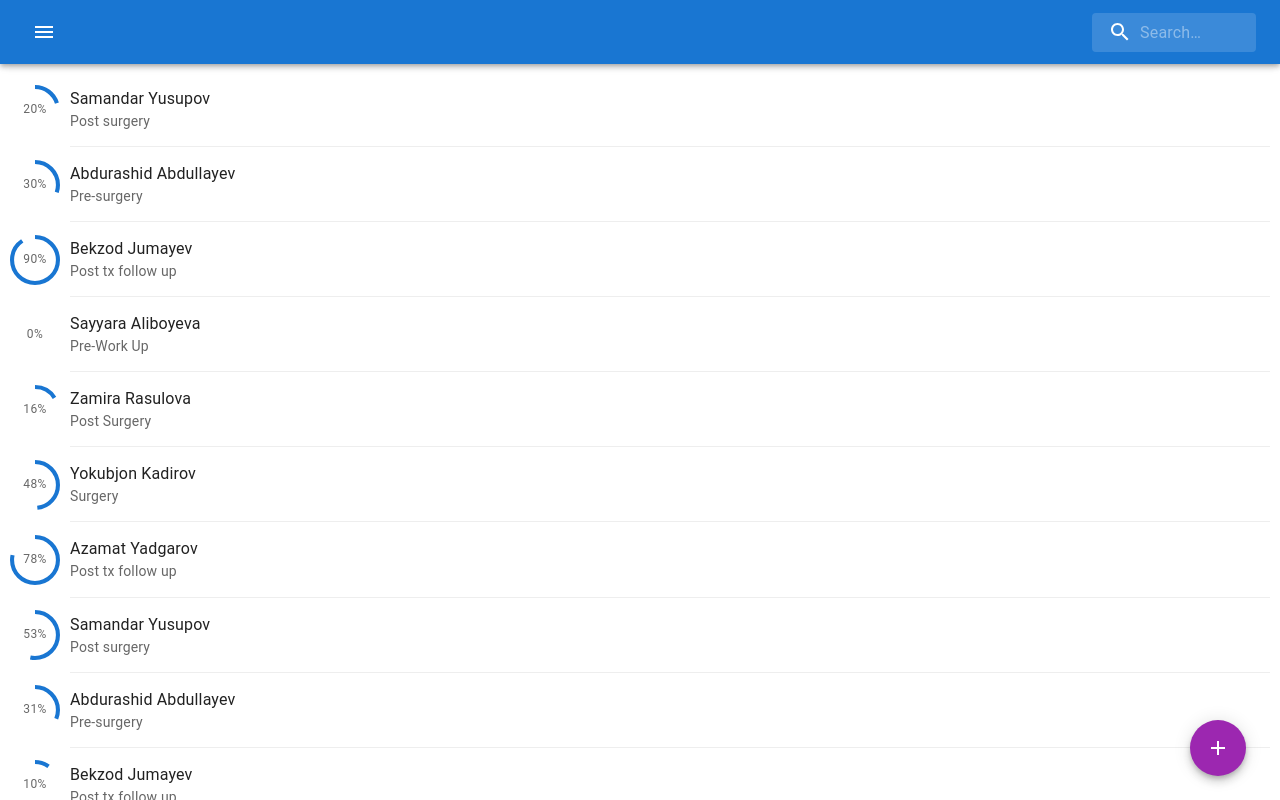
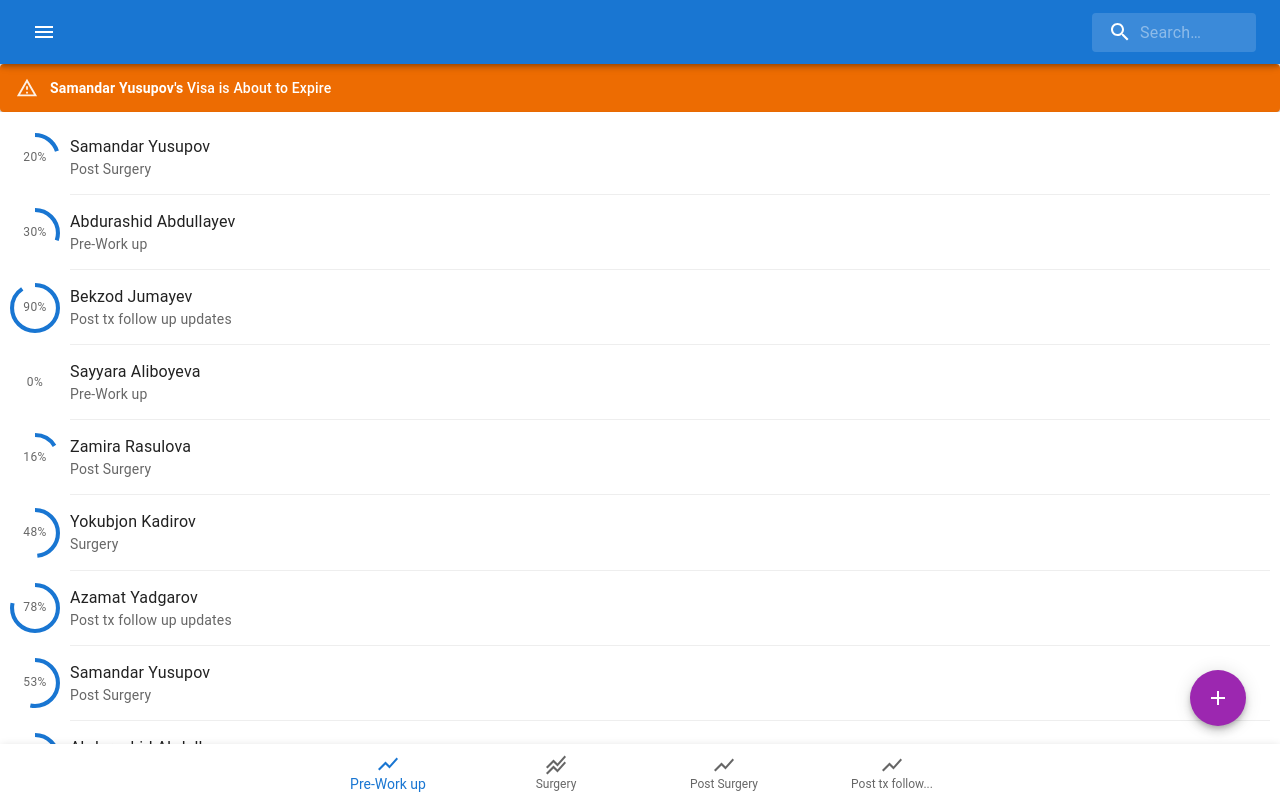
Before and after one commit to YusupovSamandar/shinon, a Next.js app: page /patients in a window 1280 px wide. Shown: the top 800 px of the page. Built offline with nearby package versions, Linux system fonts and the light colour scheme.

Commit message:
report added

```diff
--- /dev/null
+++ b/app/components/bottomFilterBar/index.jsx
@@ -0,0 +1,43 @@
+"use client"
+import * as React from 'react';
+import Paper from '@mui/material/Paper';
+import BottomNavigation from '@mui/material/BottomNavigation';
+import BottomNavigationAction from '@mui/material/BottomNavigationAction';
+import { updateByStatus } from "@/app/redux/features/patientsList-slice";
+import { useDispatch } from 'react-redux';
+
+
+export default function SimpleBottomNavigation({ item1, item2, item3, item4 }) {
+    const [value, setValue] = React.useState(0);
+    const dispatch = useDispatch();
+
+    const filterPatientList = (chosenStatus) => {
+        dispatch(updateByStatus(chosenStatus));
+    }
+
+    return (
+        <Paper sx={{ position: 'fixed', bottom: 0, left: 0, right: 0 }} elevation={3}>
+            <BottomNavigation
+                showLabels
+                value={value}
+                onChange={(event, newValue) => {
+                    setValue(newValue);
+                }}
+            >
+                {
+                    [item1, item2, item3, item4].map((eachItem, indx) => (
+                        <BottomNavigationAction
+                            key={indx}
+                            onClick={() => {
+                                filterPatientList(eachItem.label);
+                            }}
+                            style={{ padding: "10px 0px" }}
+                            label={eachItem.label.length > 12 ? eachItem.label.slice(0, 14) + "..." : eachItem.label}
+                            icon={eachItem.icon}
+                        />
+                    ))
+                }
+            </BottomNavigation>
+        </Paper>
+    );
+}
--- a/app/components/patietsList/index.jsx
+++ b/app/components/patietsList/index.jsx
@@ -56,7 +56,7 @@ export default function BottomAppBar() {
         <>
             <React.Fragment>
                 <CssBaseline />
-                <Paper square sx={{ pb: '50px' }}>
+                <Paper square >
                     <List sx={{ mb: 2 }}>
                         {(patientsList && patientsList.length > 1) ? patientsList.map(({ id, name, secondary, progressNumber }) => (
                             <Link key={id} href={`/patient/${id}`}>
@@ -72,7 +72,7 @@ export default function BottomAppBar() {
                 </Paper>
             </React.Fragment>
             <HideOnScroll>
-                <div style={{ position: "fixed", bottom: "50px", zIndex: "9999999", right: "90px" }}>
+                <div style={{ position: "fixed", bottom: "100px", zIndex: "9999999", right: "90px" }}>
                     <Link href={'/add-patient'}>
                         <StyledFab color="secondary" aria-label="add">
                             <AddIcon />
--- a/app/components/sidebarToggle/index.jsx
+++ b/app/components/sidebarToggle/index.jsx
@@ -14,6 +14,7 @@ import Typography from '@mui/material/Typography';
 import GroupIcon from '@mui/icons-material/Group';
 import TopBar from "./../topAppBar";
 import { useRouter } from 'next/navigation';
+import SummarizeIcon from '@mui/icons-material/Summarize';
 import SickIcon from '@mui/icons-material/Sick';
 
 export default function SwipeableTemporaryDrawer({ enableSearch }) {
@@ -53,15 +54,21 @@ export default function SwipeableTemporaryDrawer({ enableSearch }) {
       </div>
       <Divider />
       <List>
-        {['Patients', 'Users', "Logout"].map((text, index) => (
-          <ListItem key={text} disablePadding>
+        {
+          [
+            { label: 'Patients', goto: '/patients', icon: <SickIcon /> },
+            { label: 'Report', goto: '/report', icon: <SummarizeIcon /> },
+            { label: 'Users', goto: '/users', icon: <GroupIcon /> },
+            { label: 'Logout', goto: '/login', icon: <LogoutIcon /> }
+          ].map((text, index) => (
+            <ListItem key={index} disablePadding>
               <ListItemButton onClick={() => {
-              router.push(index === 0 ? '/patients' : index === 1 ? '/users' : '/login')
+                router.push(text.goto);
               }}>
                 <ListItemIcon>
-                {index === 0 ? <SickIcon /> : index === 1 ? <GroupIcon /> : <LogoutIcon />}
+                  {text.icon}
                 </ListItemIcon>
-              <ListItemText primary={text} />
+                <ListItemText primary={text.label} />
               </ListItemButton>
             </ListItem>
           ))}
--- a/app/patients/page.jsx
+++ b/app/patients/page.jsx
@@ -1,16 +1,41 @@
+"use client"
 import React from 'react';
 import BottomListBar from "./../components/patietsList";
 import SideBar from "./../components/sidebarToggle";
 import Typography from '@mui/material/Typography';
+import MuiAlert from '@mui/material/Alert';
+import { useSelector } from 'react-redux';
+import Link from 'next/link';
+import BottomFilterBar from "@/app/components/bottomFilterBar";
+import ShowChartIcon from '@mui/icons-material/ShowChart';
+import StackedLineChartIcon from '@mui/icons-material/StackedLineChart';
 
 
 export default function Patients() {
+    const warningMsgs = useSelector((state) => state.warningMessagesList.value);
+
+    const Alert = React.forwardRef(function Alert(props, ref) {
+        return <MuiAlert elevation={6} ref={ref} variant="filled" {...props} />;
+    });
+
     return (
         <div>
             <SideBar enableSearch={true} />
             <Typography style={{ minHeight: "56px" }} variant="h5" gutterBottom component="div" sx={{ p: 2, pb: 0 }}>
             </Typography>
+            {warningMsgs.map((msg, indx) => (
+                <Link key={indx} href={msg.goto}>
+                    <Alert severity={msg.messageSeverity}><b>{msg.patient}&apos;s</b> {msg.message}</Alert>
+                </Link>
+            ))}
             <BottomListBar />
+            <div style={{ height: "50px" }}></div>
+            <BottomFilterBar
+                item1={{ label: "Pre-Work up", icon: <ShowChartIcon /> }}
+                item2={{ label: "Surgery", icon: <StackedLineChartIcon /> }}
+                item3={{ label: "Post Surgery", icon: <ShowChartIcon /> }}
+                item4={{ label: "Post tx follow up updates", icon: <ShowChartIcon /> }}
+            />
         </div>
     );
 }
--- a/app/redux/features/patientsList-slice.js
+++ b/app/redux/features/patientsList-slice.js
@@ -4,25 +4,25 @@ const tempDT = [
     {
         id: 1,
         name: 'Samandar Yusupov',
-        secondary: "Post surgery",
+        secondary: "Post Surgery",
         progressNumber: 20
     },
     {
         id: 2,
         name: 'Abdurashid Abdullayev',
-        secondary: `Pre-surgery`,
+        secondary: `Pre-Work up`,
         progressNumber: 30
     },
     {
         id: 3,
         name: 'Bekzod Jumayev',
-        secondary: 'Post tx follow up',
+        secondary: 'Post tx follow up updates',
         progressNumber: 90
     },
     {
         id: 4,
         name: 'Sayyara Aliboyeva',
-        secondary: 'Pre-Work Up',
+        secondary: 'Pre-Work up',
         progressNumber: 0
     },
     {
@@ -40,25 +40,25 @@ const tempDT = [
     {
         id: 7,
         name: 'Azamat Yadgarov',
-        secondary: `Post tx follow up`,
+        secondary: `Post tx follow up updates`,
         progressNumber: 78
     },
     {
         id: 8,
         name: 'Samandar Yusupov',
-        secondary: "Post surgery",
+        secondary: "Post Surgery",
         progressNumber: 53
     },
     {
         id: 9,
         name: 'Abdurashid Abdullayev',
-        secondary: `Pre-surgery`,
+        secondary: `Pre-Work up`,
         progressNumber: 31
     },
     {
         id: 10,
         name: 'Bekzod Jumayev',
-        secondary: 'Post tx follow up',
+        secondary: 'Post tx follow up updates',
         progressNumber: 10
     },
     {
@@ -83,7 +83,7 @@ const tempDT = [
     {
         id: 14,
         name: 'Azamat Yadgarov',
-        secondary: `Post tx follow up`,
+        secondary: `Post tx follow up updates`,
         progressNumber: 60
     }
 ];
@@ -100,9 +100,13 @@ export const patientsList = createSlice({
             let currentKey = action.payload.toLowerCase();
 
             state.value = tempDT.filter(pt => pt.name.toLowerCase().includes(currentKey));
+        },
+        updateByStatus: (state, action) => {
+            const filterState = action.payload
+            state.value = tempDT.filter((pt) => pt.secondary === filterState);
         }
     }
 });
 
-export const { updateValue } = patientsList.actions
+export const { updateValue, updateByStatus } = patientsList.actions
 export default patientsList.reducer;
--- /dev/null
+++ b/app/redux/features/warningMessagesList-slice.js
@@ -0,0 +1,28 @@
+import { createSlice } from "@reduxjs/toolkit";
+
+const warning_messages = [
+    {
+        patient: "Samandar Yusupov",
+        message: "Visa is About to Expire",
+        goto: "/patient/2",
+        messageSeverity: "warning"
+    }
+];
+
+const initialState = {
+    value: warning_messages
+}
+
+export const patientsList = createSlice({
+    name: "warningMessagesList",
+    initialState,
+    reducers: {
+        updateState: (state, action) => {
+            // state.value = action.payload;
+            // update state
+        }
+    }
+});
+
+export const { updateState } = patientsList.actions
+export default patientsList.reducer;
--- a/app/redux/store.js
+++ b/app/redux/store.js
@@ -1,9 +1,11 @@
 import { configureStore } from "@reduxjs/toolkit";
 import patientsListReducer from "./features/patientsList-slice";
-import UsersListReducer from "./features/users-slice";
+import usersListReducer from "./features/users-slice";
+import warningMessagesListReducer from "./features/warningMessagesList-slice";
 export const store = configureStore({
     reducer: {
         patientsList: patientsListReducer,
-        usersList: UsersListReducer
+        usersList: usersListReducer,
+        warningMessagesList: warningMessagesListReducer
     }
 });
```
Also changed, not shown: app/components/reportList/index.jsx (added, +58 -0 lines), app/components/stepper/index.jsx (added, +26 -0 lines), app/patient/[id]/page.jsx (+5 -3 lines), app/report/page.jsx (added, +33 -0 lines), package.json (line endings or trailing spaces). Lines whose indentation alone changed are shown as unchanged.
